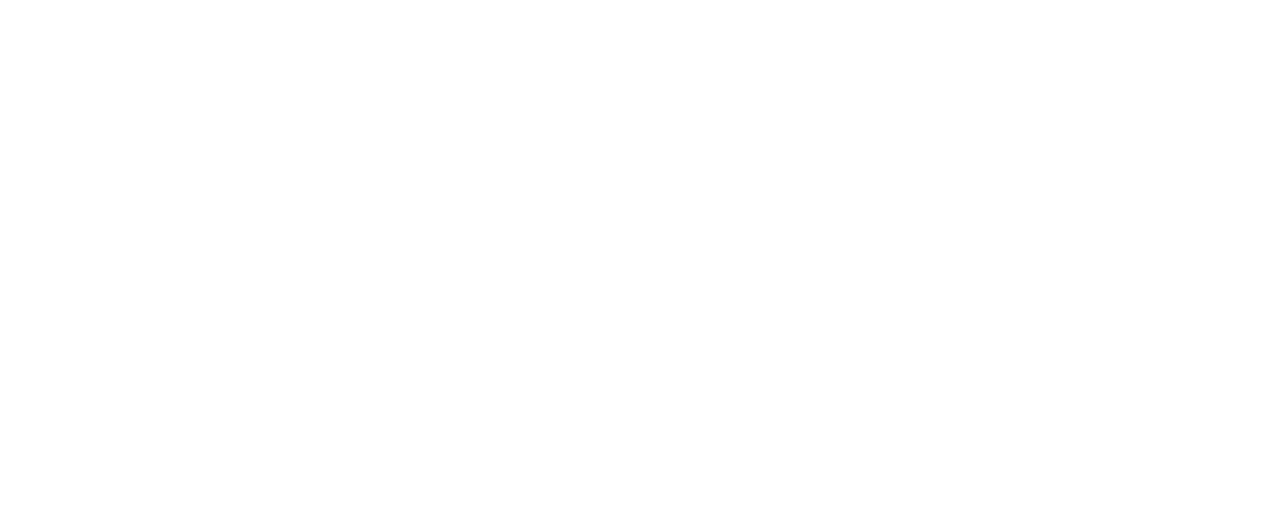
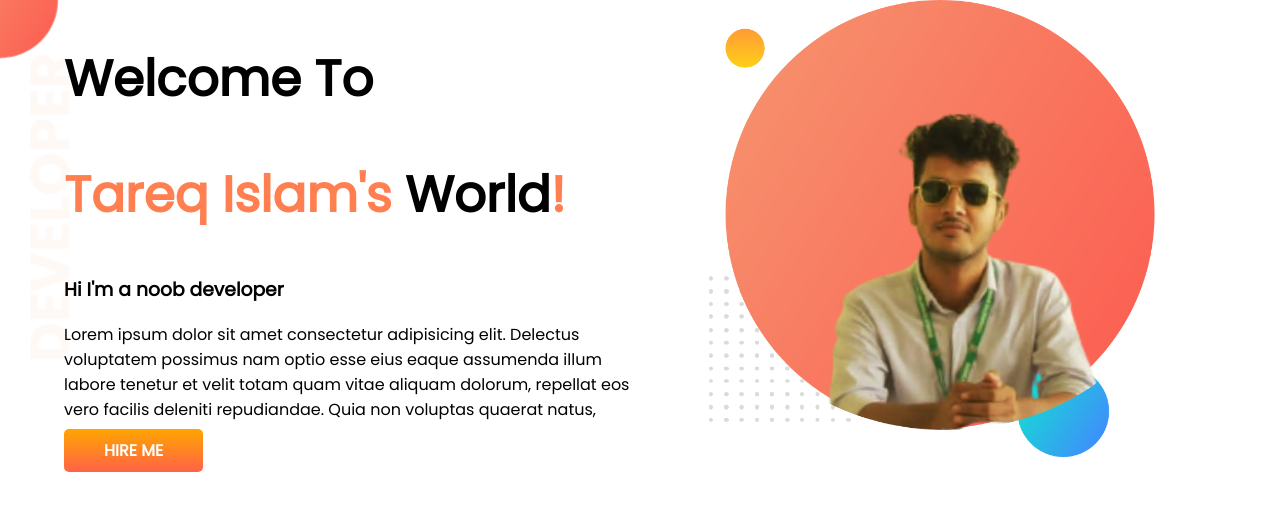
Before and after one commit to Tareq-Islam35/developer-portfolio, a plain HTML site: page index.html in a window 1280 px wide. Drawn offline with Linux system fonts and the light colour scheme.

Commit message:
top-banner added

```diff
--- /dev/null
+++ b/developer-portfolio-master/style.css
@@ -0,0 +1,72 @@
+body{
+    margin: 0;
+    font-family: 'Poppins', sans-serif;
+}
+section{
+    height: 500px;
+    padding-bottom: 150px;
+}
+.top-banner{
+    background-image: url("images/top-banner.png");
+    background-repeat: no-repeat;
+}
+.half-width{
+    width:40%;
+    float: left;
+    margin-left: 5%;
+    padding-left: 2%;
+}
+h1{
+    font-size: 50px;
+}
+h1 span{
+    color: orange;
+}
+.half-width img{
+    width: 100%;
+}
+.anchor-button{
+    text-decoration: none;
+    background: linear-gradient(45deg, lightsalmon, tomato);
+    padding: 10px 40px;
+    border-radius: 5px;
+    color: white;
+    font-weight: 700;
+}
+p{
+    color: dimgray;
+}
+.dream-area{
+    background-image: url("images/dream-bg.png");
+    background-repeat: no-repeat;
+    background-position: right;
+}
+h2{
+    font-size: 40px;
+}
+.experience-area{
+    background-image: url("images/exp-bg.png");
+    background-repeat: no-repeat;
+    background-position: left;
+}
+.experience-area h3{
+    color: orange;
+}
+
+.experience-area div{
+    box-shadow: 5px 7px 40px gray;
+    height: 80%;
+}
+#full-stack{
+    border-left: 7px solid;
+    border-image: linear-gradient(180deg, lightsalmon, tomato);
+    border-image-slice: 1;
+}
+#baby-web{
+    border-left: 7px solid;
+    border-image: linear-gradient(180deg, blue, cyan);
+    border-image-slice: 1;
+}
+footer p{
+    text-align: center;
+}
--- a/index.html
+++ b/index.html
@@ -1,15 +1,39 @@
 <!DOCTYPE html>
 <html lang="en">
+
 <head>
     <meta charset="UTF-8">
     <meta http-equiv="X-UA-Compatible" content="IE=edge">
     <meta name="viewport" content="width=device-width, initial-scale=1.0">
     <title>Tareq Islam Portfolio</title>
+
+    <link rel="preconnect" href="https://fonts.googleapis.com">
+    <link rel="preconnect" href="https://fonts.gstatic.com" crossorigin>
+    <link href="https://fonts.googleapis.com/css2?family=Poppins&display=swap" rel="stylesheet">
+
     <link rel="stylesheet" href="style.css">
+
 </head>
 <body>
+    <section class="top-banner">
+        <div class="half-width">
+            <h1>Welcome To</h1>
+            <h1><span class="name-color">Tareq Islam's</span> World<span class="name-color">!</span></h1>
+            <h3>Hi I'm a noob developer</h3>
+            <p>Lorem ipsum dolor sit amet consectetur adipisicing elit. Delectus voluptatem possimus nam optio esse eius
+                eaque
+                assumenda illum labore tenetur et velit totam quam vitae aliquam dolorum, repellat eos vero facilis deleniti
+                repudiandae. Quia non voluptas quaerat natus, </p>
+                <a class="hire-me-button" target="_blank"href="https://www.facebook.com/tareq.islam.5011">HIRE ME</a>
+        </div>
+        <div class="half-width"><img src="Me/Tareq.png" alt=""></div>
+
+    </section>
+
+
 
 
 
 </body>
+
 </html>
--- a/style.css
+++ b/style.css
@@ -0,0 +1,33 @@
+body{
+    font-family: 'Poppins', sans-serif;
+    margin: 0;
+}
+h1{
+    font-size: 50px;
+}
+.name-color{
+    color: coral;
+}
+section{
+    display: flex;
+}
+.half-width{
+    width: 50%;
+    padding-left: 5%;
+}
+.half-width img{
+    width: 80%;
+}
+.hire-me-button{
+    color: white;
+    font-weight: 700;
+    text-decoration: none;
+    background-image: linear-gradient(orange, tomato );
+    padding: 10px 40px;
+    border-radius: 5px;
+
+}
+.top-banner{
+    background-image: url(images/top-banner.png);
+    background-repeat: no-repeat;
+}
```
Also changed, not shown: developer-portfolio-master/index.html (added, +52 -0 lines), Me/Tareq.png (added), Me/tareq-removebg-preview.png (added), Me/tareq2.png (added), Me/tareq3-removebg-preview.png (added), images/dream-bg.png (added), images/exp-bg.png (added), images/jhankar.png (added), images/jhankar2.png (added), images/my-bg.png (added), images/my-bg2.png (added), images/top-banner.png (added), 1 other file.
